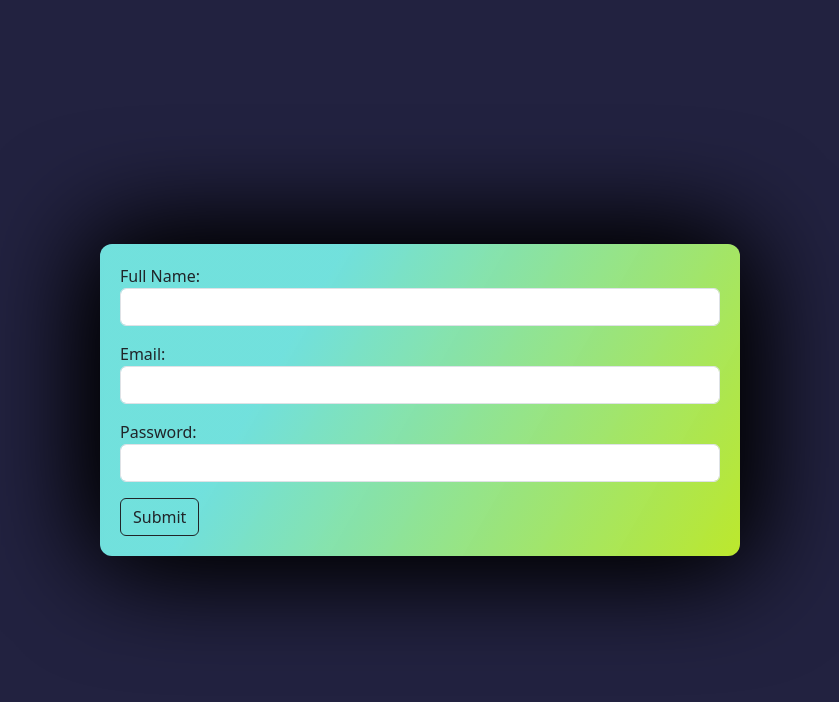
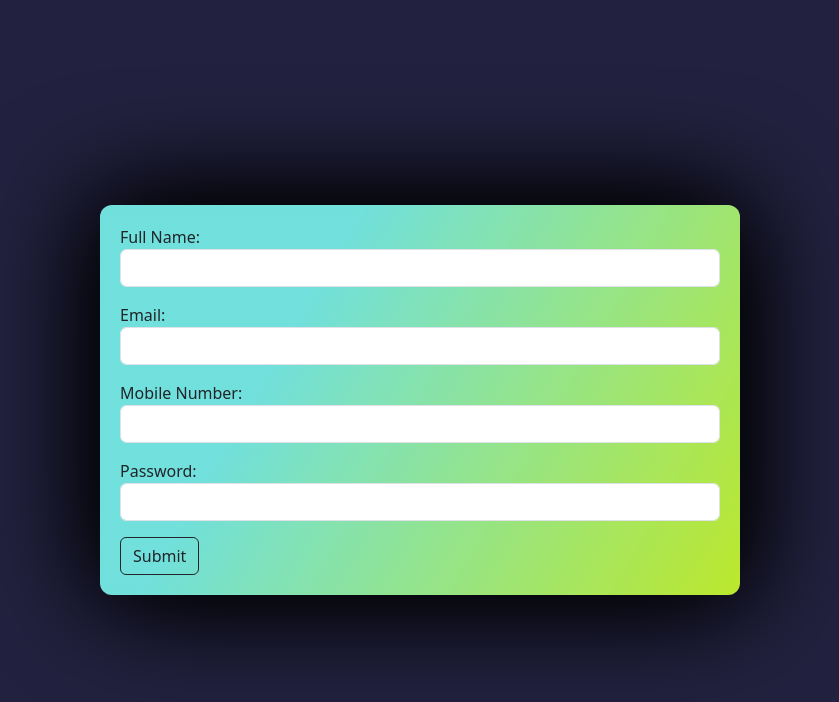
Before and after one commit to coderujwal3/Registration-Form, a plain HTML site: page form/index.html in a window 1280 px wide. Shown: the whole page, without its empty margins (220-1059 px from the left). Drawn offline with nearby package versions, Linux system fonts and the light colour scheme.

Commit message:
Update index.html

```diff
--- a/form/index.html
+++ b/form/index.html
@@ -44,6 +44,10 @@
         <input type="email" class="form-control" id="email" name="email">
       </div>
       <div class="form-group mt-3">
+        <label for="number">Mobile Number:</label>
+        <input type="number" class="form-control" id="number" name="number">
+      </div>
+      <div class="form-group mt-3">
         <label for="pwd">Password:</label>
         <input type="password" class="form-control" id="pwd" name="password" minlength="6">
       </div>
```
